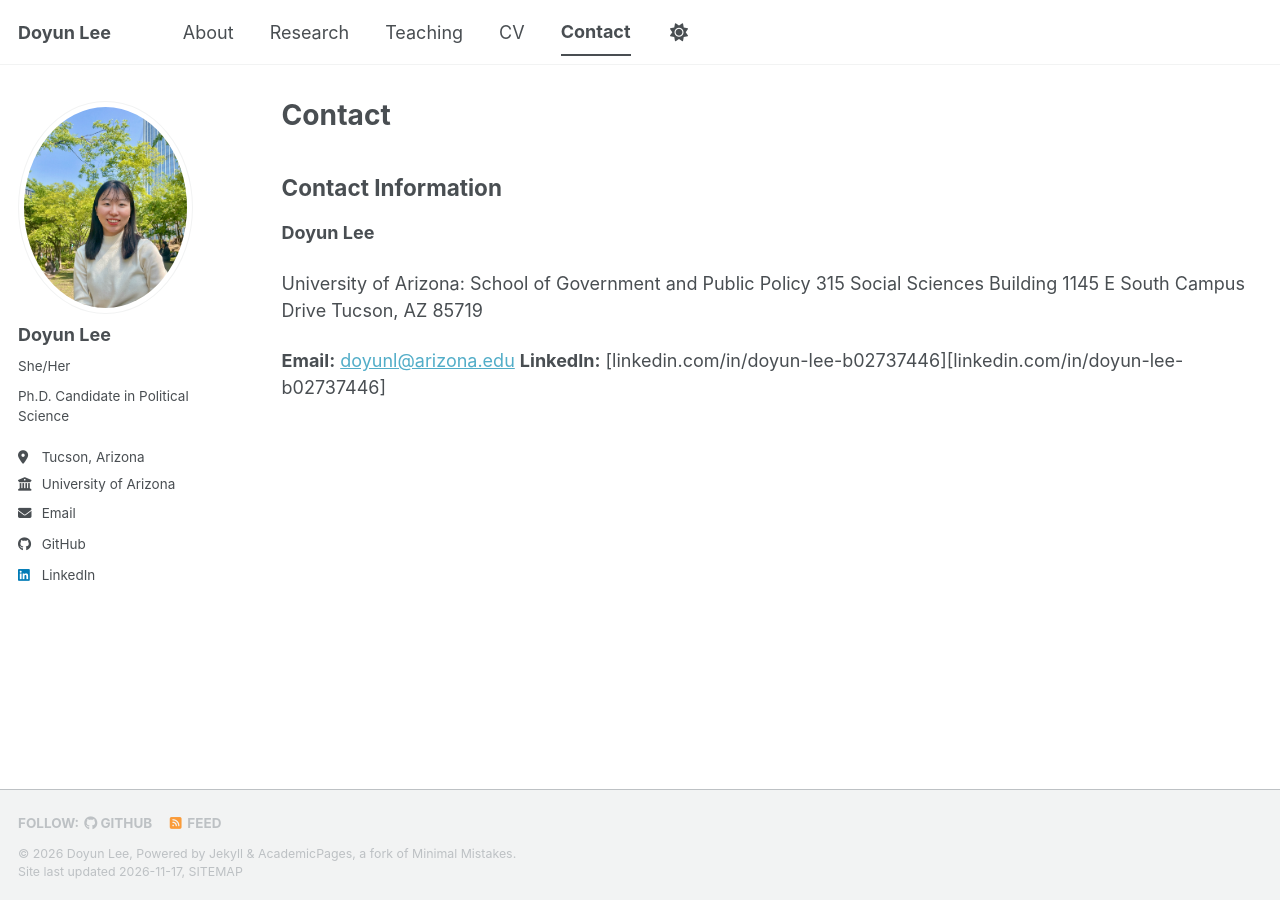
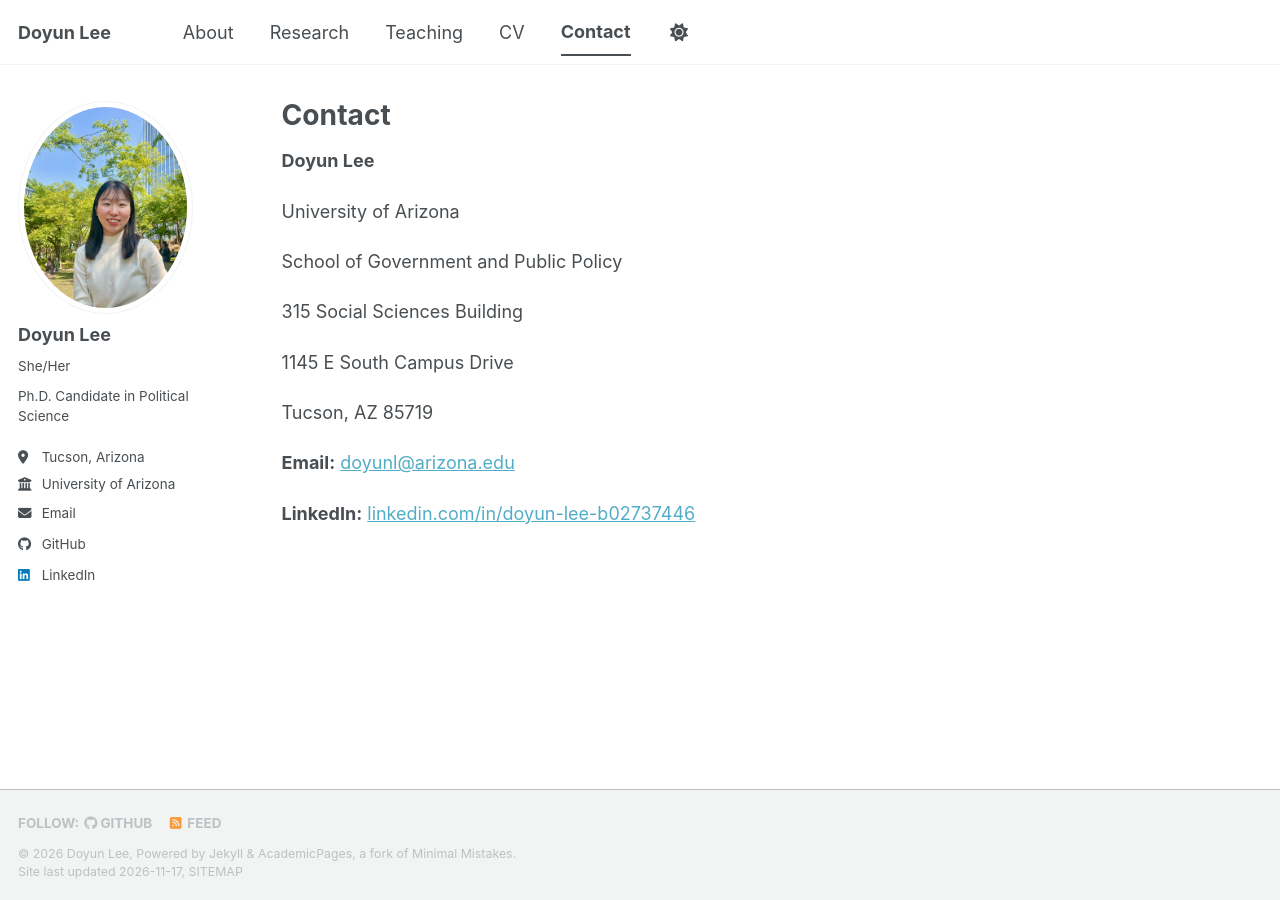
Before and after one commit to doyunlee1/doyunlee1.github.io, a Jekyll site: the page built from _pages/contact.md, in a window 1280 px wide. Built offline with Jekyll 4.4.1, drawn with Linux system fonts in a browser that asks for light colours; a script bundle is joined from its source files by our own code; a style sheet for code colours, icons or effects is not loaded.

Commit message:
Update contact.md

```diff
--- a/_pages/contact.md
+++ b/_pages/contact.md
@@ -5,15 +5,18 @@ permalink: /contact/
 author_profile: true
 ---
 
-## Contact Information
-
 **Doyun Lee**
 
-University of Arizona:
+University of Arizona
+
 School of Government and Public Policy
+
 315 Social Sciences Building
+
 1145 E South Campus Drive
+
 Tucson, AZ 85719
 
 **Email:** [doyunl@arizona.edu](mailto:doyunl@arizona.edu)
-**LinkedIn:** [linkedin.com/in/doyun-lee-b02737446][linkedin.com/in/doyun-lee-b02737446]
+
+**LinkedIn:** [linkedin.com/in/doyun-lee-b02737446](linkedin.com/in/doyun-lee-b02737446)
```
